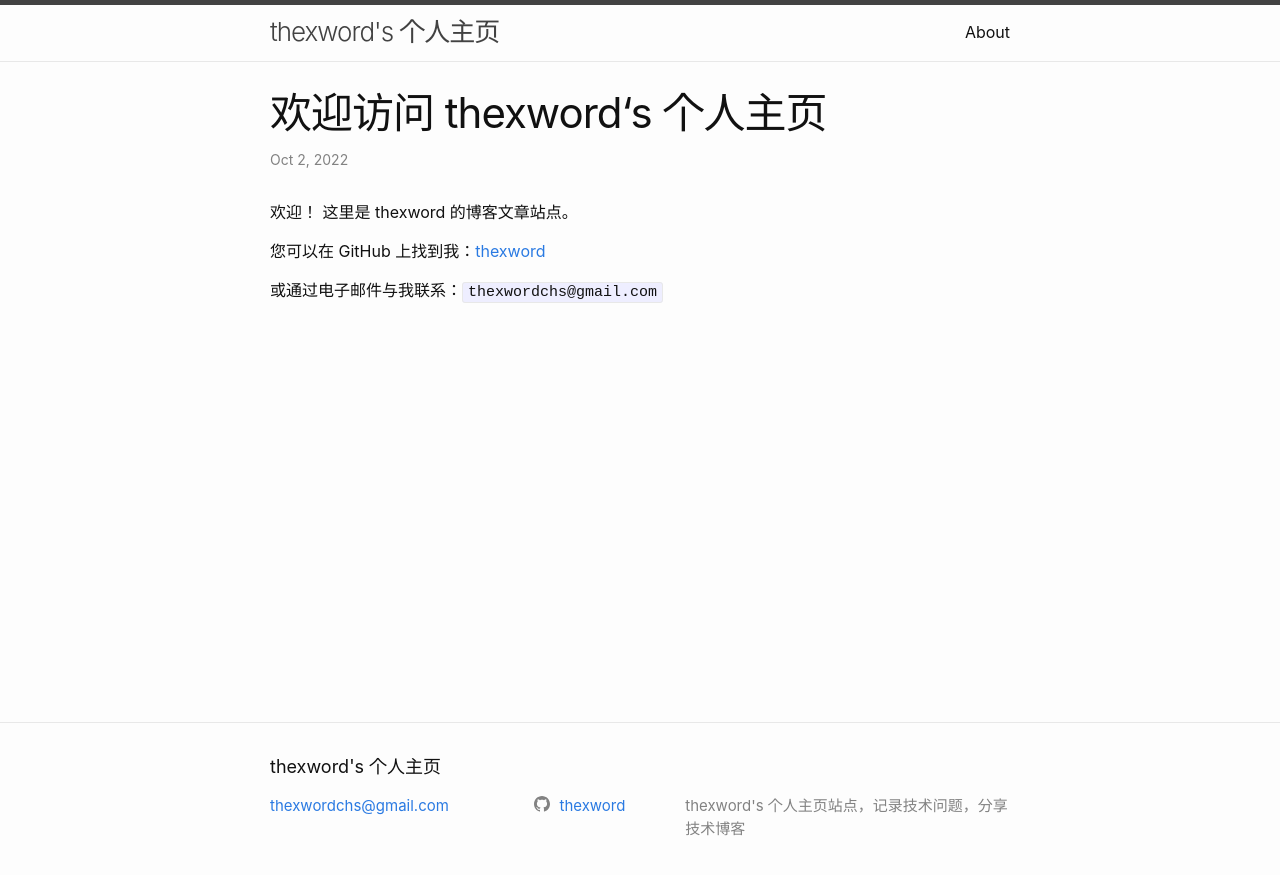
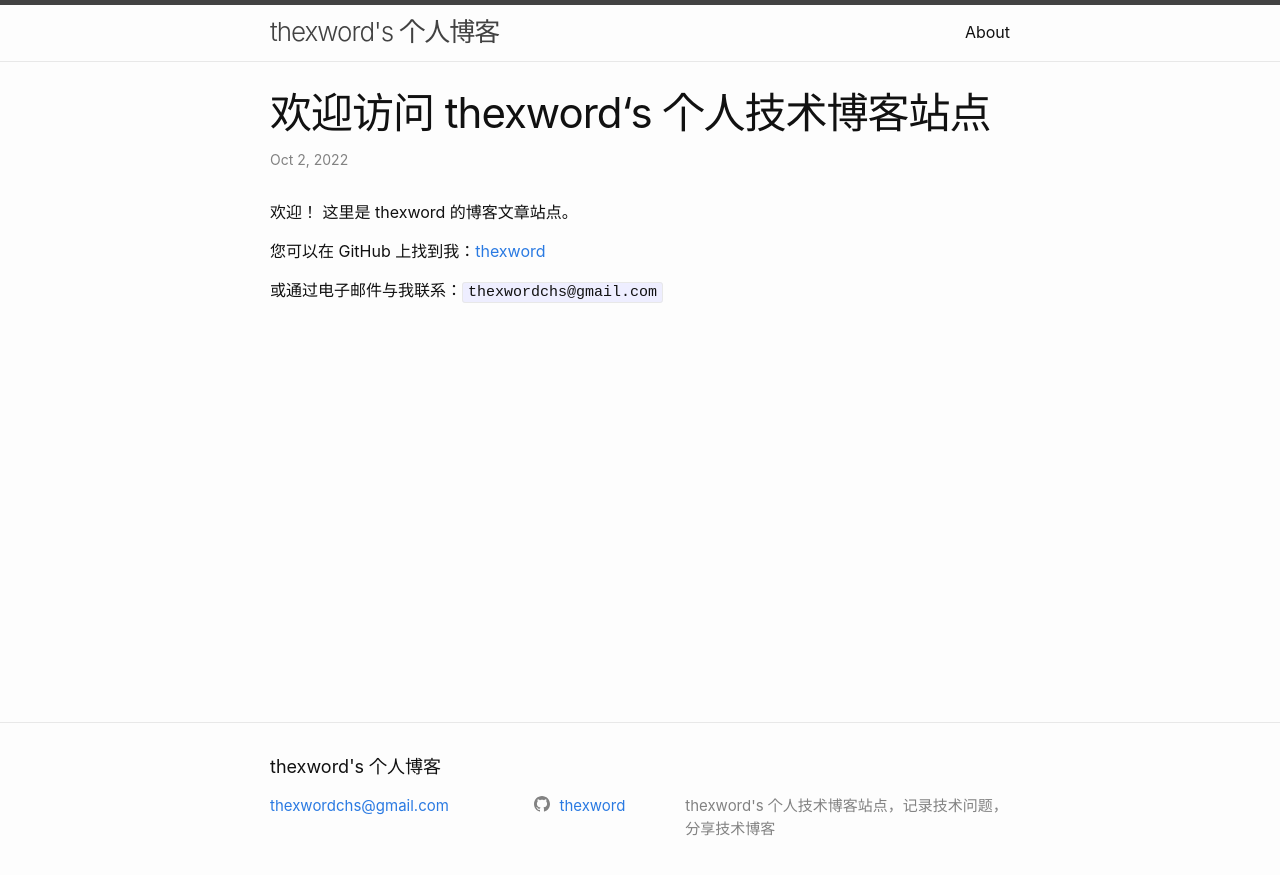
Before and after one commit to thexword/thexword.github.io, a Jekyll site: the page built from _posts/2022-10-03-welcome.markdown, in a window 1280 px wide. Shown: the top 875 px of the page. Built offline with Jekyll 4.4.1, drawn with Linux system fonts in a browser that asks for light colours.

Commit message:
Modify website name

```diff
--- a/_config.yml
+++ b/_config.yml
@@ -18,10 +18,10 @@
 # You can create any custom variable you would like, and they will be accessible
 # in the templates via {{ site.myvariable }}.
 
-title: thexword's 个人主页
+title: thexword's 个人博客
 email: thexwordchs@gmail.com
 description: >- # this means to ignore newlines until "baseurl:"
-  thexword's 个人主页站点，记录技术问题，分享技术博客
+  thexword's 个人技术博客站点，记录技术问题，分享技术博客
 baseurl: "" # the subpath of your site, e.g. /blog
 url: "https://thexword.github.io/" # the base hostname & protocol for your site, e.g. http://example.com
 # twitter_username: jekyllrb
--- a/_posts/2022-10-03-welcome.markdown
+++ b/_posts/2022-10-03-welcome.markdown
@@ -1,6 +1,6 @@
 ---
 layout: post
-title:  "欢迎访问 thexword‘s 个人主页"
+title:  "欢迎访问 thexword‘s 个人技术博客站点"
 date:   2022-10-03 07:31:44 +0800
 categories: jekyll
 ---
```
Also changed, not shown: README.md.
